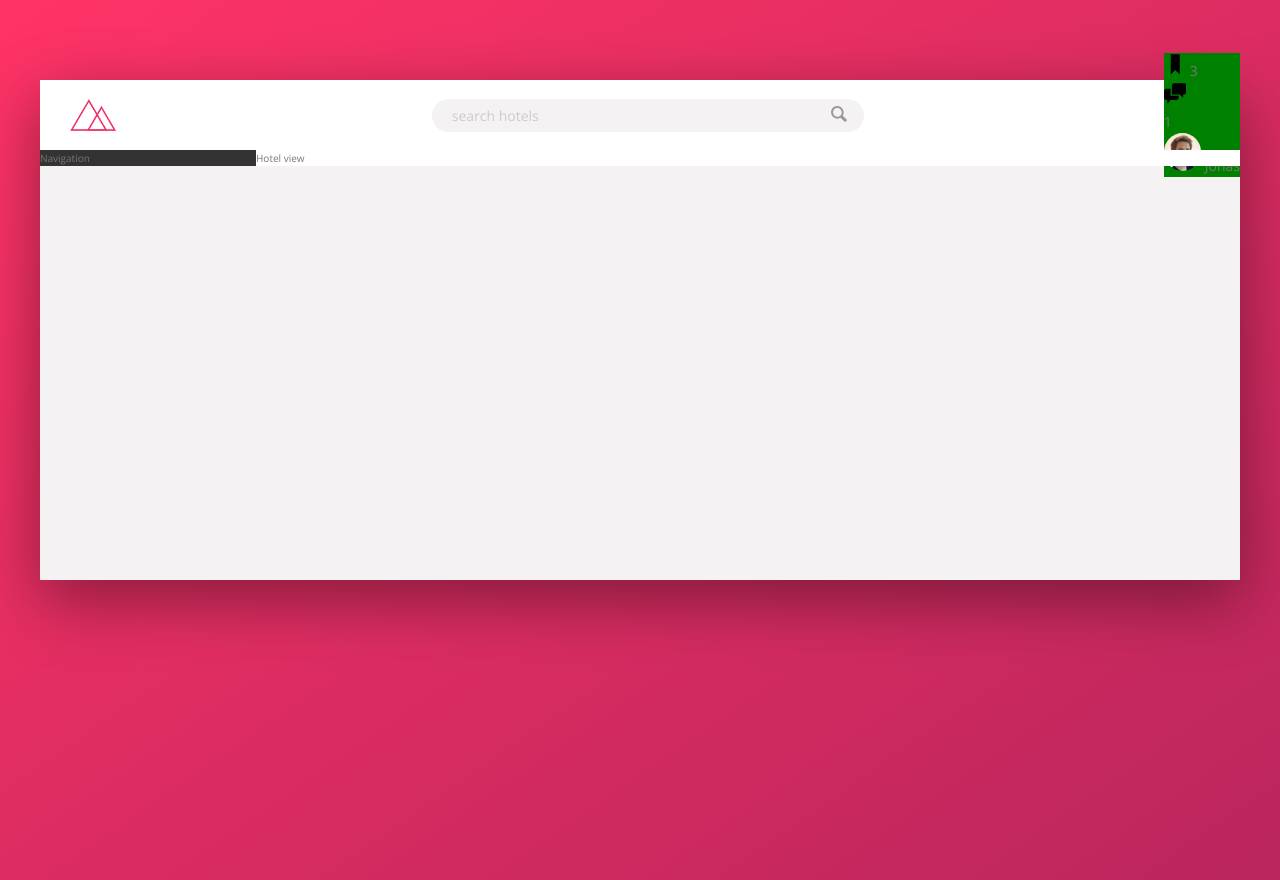
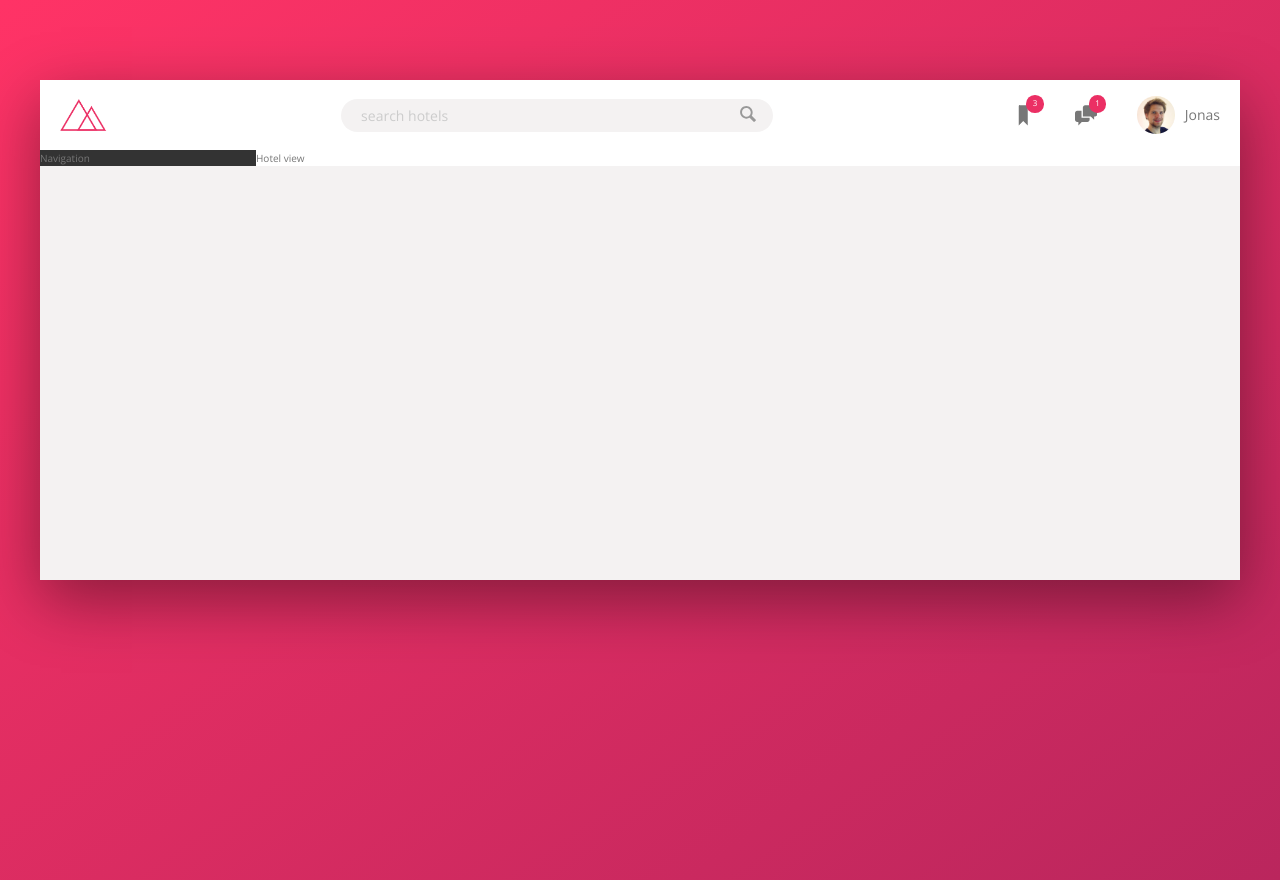
Before and after one commit to koglesby/trillo, a website: page index.html in a window 1280 px wide. Drawn offline with nearby package versions, Linux system fonts and the light colour scheme.

Commit message:
build header

```diff
--- a/index.html
+++ b/index.html
@@ -29,6 +29,7 @@
             </svg>
           </button>
         </form>
+
         <nav class="user-nav">
           <div class="user-nav__icon-box">
             <svg class="user-nav__icon">
@@ -40,8 +41,8 @@
             <svg class="user-nav__icon">
               <use xlink:href="img/sprite.svg#icon-chat"></use>
             </svg>
+            <span class="user-nav__notification">1</span>
           </div>
-          <span class="user-nav__notification">1</span>
           <div class="user-nav__user">
             <img
               src="img/user.jpg"
@@ -52,6 +53,7 @@
           </div>
         </nav>
       </header>
+
       <div class="content">
         <nav class="sidebar">Navigation</nav>
         <main class="hotel-view">Hotel view</main>
--- a/sass/_components.scss
+++ b/sass/_components.scss
@@ -2,7 +2,7 @@
 // LOGO
 .logo {
   height: 3.25rem;
-  margin-left: 3rem;
+  margin-left: 2rem;
 }
 
 //////////////////////////////////
@@ -64,26 +64,54 @@
 ////////////////////////////////
 // USER NAVIGATION
 .user-nav {
-  background-color: green;
+  align-self: stretch;
+
+  display: flex;
+  align-items: center;
+
+  // selects direct children of .user-nav
+  & > * {
+    padding: 0 2rem;
+    cursor: pointer;
+    height: 100%;
+    display: flex;
+    align-items: center;
+  }
+
+  & > *:hover {
+    background-color: var(--color-grey-light-2);
+  }
+
   &__icon-box {
+    position: relative;
   }
 
   &__icon {
     height: 2.25rem;
     width: 2.25rem;
+    fill: var(--color-grey-dark-2);
   }
 
   &__notification {
-  }
+    font-size: 0.8rem;
+    height: 1.75rem;
+    width: 1.75rem;
+    border-radius: 50%;
+    background-color: var(--color-primary);
+    color: #fff;
+    position: absolute;
+    top: 1.5rem;
+    right: 1.1rem;
 
-  &__user {
+    // centers the the text (number) inside the notification circle
+    display: flex;
+    justify-content: center;
+    align-items: center;
   }
 
   &__user-photo {
     height: 3.75rem;
     border-radius: 50%;
-  }
-
-  &__username {
+    margin-right: 1rem;
   }
 }
```
Also changed, not shown: css/style.css.
